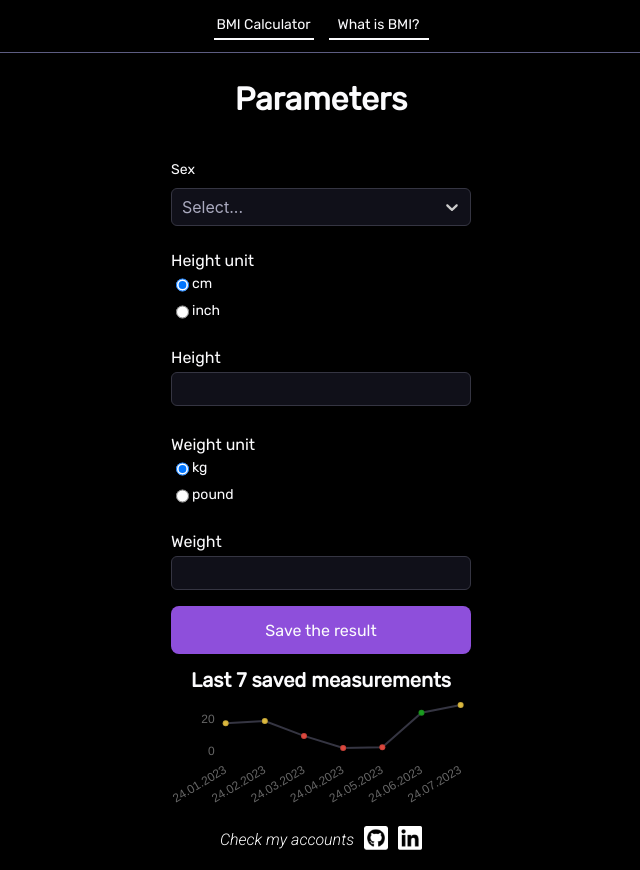
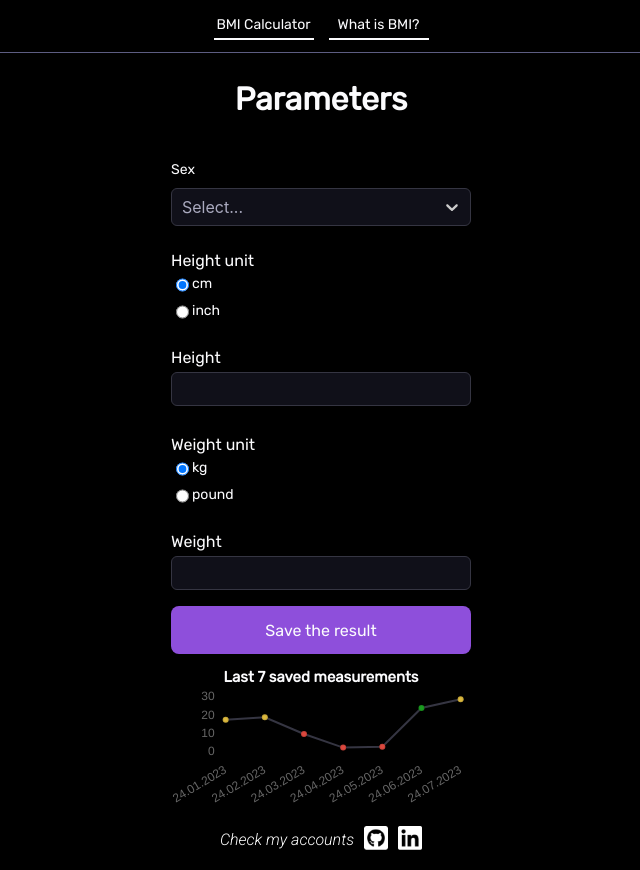
Before and after one commit to WeronikaCzepiela/bmi-calculator, a React (Create React App) app: page / in a window 1280 px wide. Shown: the whole page, without its empty margins (319-959 px from the left). Built offline with nearby package versions, Linux system fonts and the light colour scheme.

Commit message:
Add function that overwrite data from the same day

```diff
--- a/package.json
+++ b/package.json
@@ -7,7 +7,6 @@
     "@testing-library/jest-dom": "^5.16.5",
     "@testing-library/react": "^13.4.0",
     "@testing-library/user-event": "^13.5.0",
-    "chart.js": "^4.3.0",
     "moment": "^2.29.4",
     "prettier": "^3.0.0",
     "react": "^18.2.0",
--- a/src/App.jsx
+++ b/src/App.jsx
@@ -13,23 +13,53 @@ export const App = () => {
   const getDate = () => {
     return moment().format('DD.MM.YYYY')
   }
-  const addNewBmiItem = (bmi) => {
-    const newBmiList = [
+
+  const measurements = [
+    { date: '24.01.2023', value: '17.63' },
+    { date: '24.02.2023', value: '18.94' },
+    { date: '24.03.2023', value: '9.84' },
+    { date: '24.04.2023', value: '2.40' },
+    { date: '24.05.2023', value: '2.88' },
+    { date: '24.06.2023', value: '24.00' },
+    { date: '24.07.2023', value: '28.80' },
+  ]
+  const checkIfTheDateIsInTheListAndOverwriteTheData = (bmi) => {
+    if (!bmi) return
+    const date = getDate()
+    const checkDate = measurementsHistory.find((element) => element.date === date)
+    let newMeasurementsHistory
+    if (!checkDate) {
+      newMeasurementsHistory = addNewBmiItem(bmi, date)
+    } else
+      newMeasurementsHistory = measurementsHistory.map((element) => {
+        if (element.date === date) return { ...element, value: bmi }
+        else return element
+      })
+    setMeasurementsHistory(newMeasurementsHistory)
+    helpersStorageBmi(newMeasurementsHistory)
+  }
+
+  const helpersStorageBmi = (newMeasurementsHistory) => {
+    window.localStorage.setItem('BMI-list', JSON.stringify(newMeasurementsHistory))
+  }
+
+  const addNewBmiItem = (bmi, date) => {
+    return [
       ...measurementsHistory,
       {
-        date: getDate(),
+        date: date,
         value: bmi,
       },
     ]
-    console.log(newBmiList)
-    setMeasurementsHistory(newBmiList)
-    window.localStorage.setItem('BMI-list', JSON.stringify(newBmiList))
   }
 
   return (
     <div className={'App'}>
       <Header />
-      <Middle addNewBmiItem={addNewBmiItem} measurementsHistory={measurementsHistory} />
+      <Middle
+        addNewBmiItem={checkIfTheDateIsInTheListAndOverwriteTheData}
+        measurementsHistory={measurementsHistory}
+      />
       <Accounts />
     </div>
   )
--- a/src/components/Chart/Chart.jsx
+++ b/src/components/Chart/Chart.jsx
@@ -33,14 +33,11 @@ export const Chart = ({ measurementsHistory }) => {
   const labels = measurements.map((item) => item.date)
   const dataValue = measurements.map((item) => item.value)
   const count = labels.length.toString()
-  console.log(count)
 
   const dataSet = {
     labels,
     datasets: [
       {
-        xAxisID: 'xAxis',
-        yAxisID: 'yAxis',
         label: 'Dataset',
         data: dataValue,
         borderWidth: 2,
@@ -58,9 +55,18 @@ export const Chart = ({ measurementsHistory }) => {
 
   const options = {
     options: {
+      scaleShowGridLines: true,
       scales: {
-        xAxis: {
-          gridLines: {
+        x: {
+          min: -1,
+          grid: {
+            color: '#DC483E',
+            lineWidth: 2,
+          },
+        },
+        y: {
+          max: 40,
+          grid: {
             color: '#DC483E',
             lineWidth: 2,
           },
@@ -74,9 +80,8 @@ export const Chart = ({ measurementsHistory }) => {
         display: true,
         text: `Last ${count} saved measurements`,
         font: {
-          size: 20,
+          size: 15,
           family: 'Rubik',
-          style: 'regular',
         },
       },
     },
```
Also changed, not shown: 1 other file (tests, documents, lock files or other folders).
